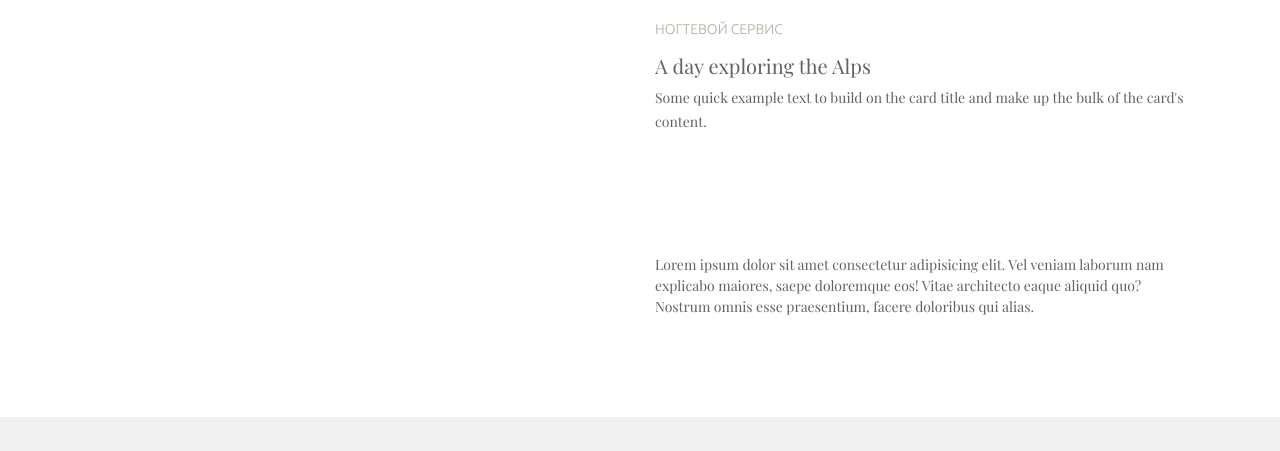
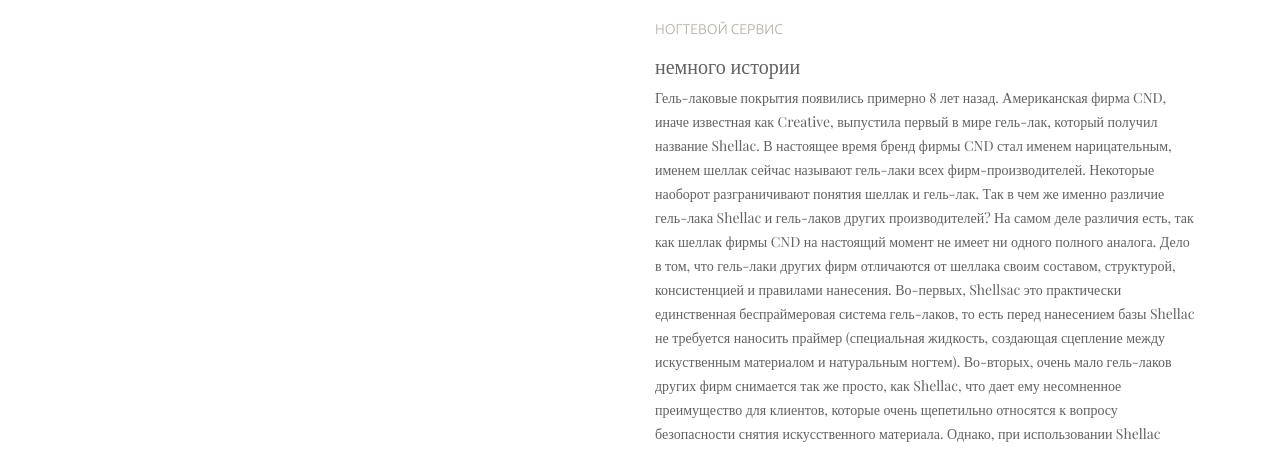
Before and after one commit to gennady-bars/for-star-kids, a plain HTML site: page index.html in a window 1280 px wide. Shown: the part 2396-2847 px from the top of the page. Drawn offline with nearby package versions, Linux system fonts and the light colour scheme; a script that the page names is missing.

Commit message:
Update index.html

```diff
--- a/index.html
+++ b/index.html
@@ -191,10 +191,11 @@
               <img src="img/7.jpg" class="card-img-top" alt="..." />
               <div class="card-body">
                 <h3 class="post-category">Ногтевой сервис</h3>
-                <h5 class="post-title">A day exploring the Alps</h5>
+                <h5 class="post-title">немного истории</h5>
                 <p class="card-text">
-                  Some quick example text to build on the card title and make up
-                  the bulk of the card's content.
+                  Гель-лаковые покрытия появились примерно 8 лет назад. Американская фирма CND, иначе известная как Creative, выпустила первый в мире гель-лак, который получил название Shellac. В настоящее время бренд фирмы CND стал именем нарицательным, именем шеллак сейчас называют гель-лаки всех фирм-производителей. Некоторые наоборот разграничивают понятия шеллак и гель-лак. Так в чем же именно различие гель-лака Shellac и гель-лаков других производителей? На самом деле различия есть, так как шеллак фирмы CND на настоящий момент не имеет ни одного полного аналога. Дело в том, что гель-лаки других фирм отличаются от шеллака своим составом, структурой, консистенцией и правилами нанесения. Во-первых, Shellsac это практически единственная беспраймеровая система гель-лаков, то есть перед нанесением базы Shellac не требуется наносить праймер (специальная жидкость, создающая сцепление между искуственным материалом и натуральным ногтем). Во-вторых, очень мало гель-лаков других фирм снимается так же просто, как Shellac, что дает ему несомненное преимущество для клиентов, которые очень щепетильно относятся к вопросу безопасности снятия искусственного материала. Однако, при использовании Shellac наблюдалось бОльшее иссушение и расслоение ногтевой пластины, нежели при использовании гель-лаковых систем с праймером.
+
+
                 </p>
               </div>
             </div>
```
